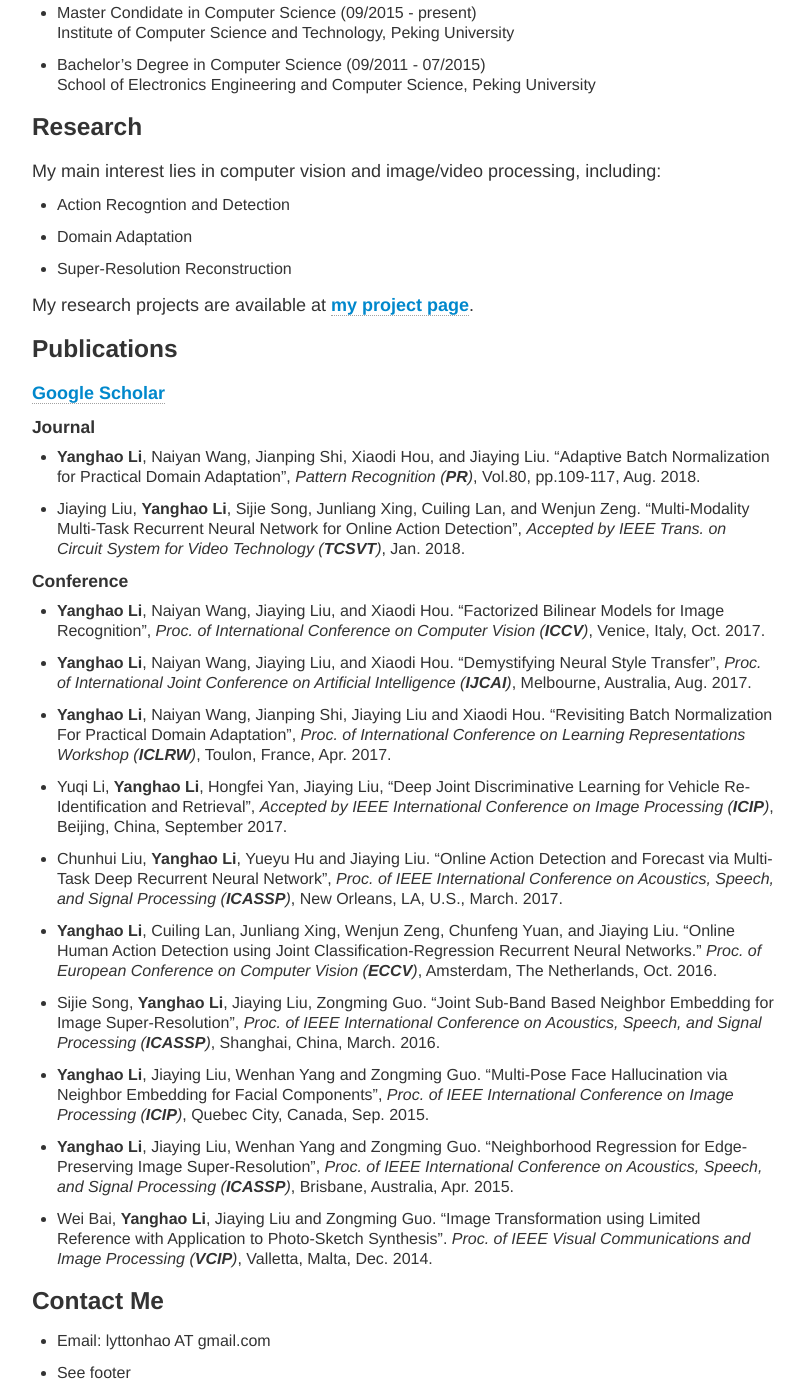
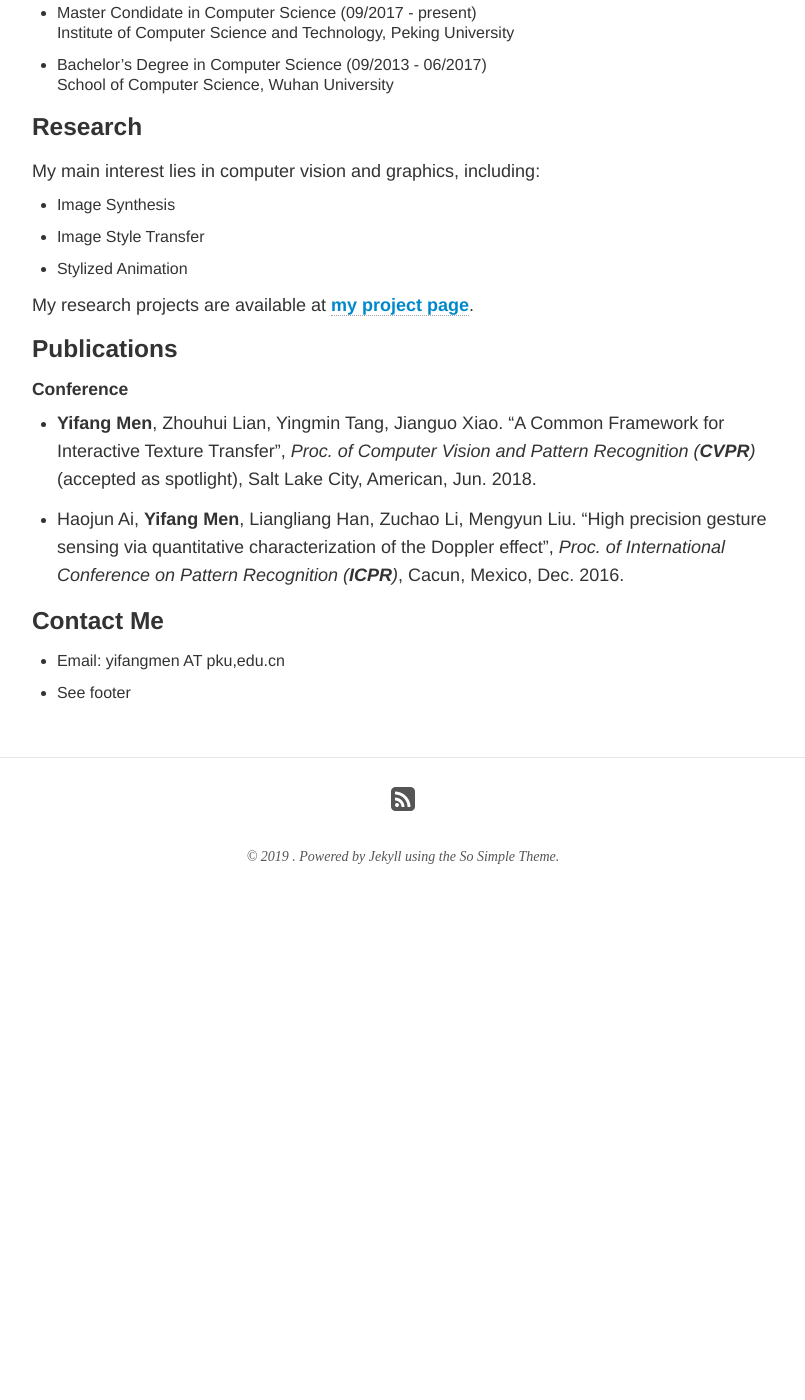
Before and after one commit to menyifang/menyifang.github.io, a Jekyll site: the page built from index.md, in a window 1280 px wide and 1400 px high, scrolled down 244 px. Shown: the whole window, without its empty margins (237-1042 px from the left). Built offline with Jekyll 4.4.1, drawn with Linux system fonts in a browser that asks for light colours; nearby versions of some CDN libraries; after the commit the page ends 1179 px from its top, so only the background shows below that; some of the changed text lies outside the part shown.

Commit message:
Update index.md

```diff
--- a/index.md
+++ b/index.md
@@ -1,46 +1,35 @@
 ---
 layout: page
 title:
-excerpt: "Yanghao Li's homepage"
+excerpt: "Yifang Men's homepage"
 search_omit: true
 ---
 
-I am Yanghao Li, currently a master student in the Institute of Computer Science & Technology of Peking University ([**ICST**](http://www.icst.pku.edu.cn)). I'm a member of the [**STRUCT**](http://www.icst.pku.edu.cn/course/icb/struct.html) group at the Institute of Computer Science and Technology.
+I am Yifang Men, currently a master student in the Institute of Computer Science & Technology of Peking University (ICST). I鈥檓 a member of the CSCL group at the Institute of Computer Science and Technology.
 
 ### Experiences
-* Master Condidate in Computer Science (09/2015 - present)\\
+* Master Condidate in Computer Science (09/2017 - present)\\
   Institute of Computer Science and Technology, Peking University
-* Bachelor's Degree in Computer Science (09/2011 - 07/2015)\\
-  School of Electronics Engineering and Computer Science, Peking University
+* Bachelor's Degree in Computer Science (09/2013 - 06/2017)\\
+  School of Computer Science, Wuhan University
 
 ### Research
-My main interest lies in computer vision and image/video processing, including:
+My main interest lies in computer vision and graphics, including:
 
-* Action Recogntion and Detection
-* Domain Adaptation
-* Super-Resolution Reconstruction
+* Image Synthesis
+* Image Style Transfer
+* Stylized Animation
 
-My research projects are available at [**my project page**]({{ site.url }}/projects/).
+My research projects are available at [**my project page**]({{ myf_site.url }}/projects/).
 
 ### Publications
-[**Google Scholar**](https://scholar.google.com/citations?user=-VgS8AIAAAAJ&hl=en)
-#### Journal
-* **Yanghao Li**, Naiyan Wang, Jianping Shi, Xiaodi Hou, and Jiaying Liu. "Adaptive Batch Normalization for Practical Domain Adaptation", *Pattern Recognition (**PR**)*, Vol.80, pp.109-117, Aug. 2018.
-* Jiaying Liu, **Yanghao Li**, Sijie Song, Junliang Xing, Cuiling Lan, and Wenjun Zeng. "Multi-Modality Multi-Task Recurrent Neural Network for Online Action Detection", *Accepted by IEEE Trans. on Circuit System for Video Technology (**TCSVT**)*, Jan. 2018.
 
 #### Conference
-* **Yanghao Li**, Naiyan Wang, Jiaying Liu, and Xiaodi Hou. "Factorized Bilinear Models for Image Recognition", *Proc. of International Conference on Computer Vision (**ICCV**)*, Venice, Italy, Oct. 2017.
-* **Yanghao Li**, Naiyan Wang, Jiaying Liu, and Xiaodi Hou. "Demystifying Neural Style Transfer", *Proc. of International Joint Conference on Artificial Intelligence (**IJCAI**)*, Melbourne, Australia, Aug. 2017.
-* **Yanghao Li**, Naiyan Wang, Jianping Shi, Jiaying Liu and Xiaodi Hou. "Revisiting Batch Normalization For Practical Domain Adaptation", *Proc. of International Conference on Learning Representations Workshop (**ICLRW**)*, Toulon, France, Apr. 2017.
-* Yuqi Li, **Yanghao Li**, Hongfei Yan, Jiaying Liu, "Deep Joint Discriminative Learning for Vehicle Re-Identification and Retrieval", *Accepted by IEEE International Conference on Image Processing (**ICIP**)*, Beijing, China, September 2017.
-* Chunhui Liu, **Yanghao Li**, Yueyu Hu and Jiaying Liu. "Online Action Detection and Forecast via Multi-Task Deep Recurrent Neural Network", *Proc. of IEEE International Conference on Acoustics, Speech, and Signal Processing (**ICASSP**)*, New Orleans, LA, U.S., March. 2017.
-* **Yanghao Li**, Cuiling Lan, Junliang Xing, Wenjun Zeng, Chunfeng Yuan, and Jiaying Liu. "Online Human Action Detection using Joint Classification-Regression Recurrent Neural Networks." *Proc. of European Conference on Computer Vision (**ECCV**)*, Amsterdam, The Netherlands, Oct. 2016.
-* Sijie Song, **Yanghao Li**, Jiaying Liu, Zongming Guo. "Joint Sub-Band Based Neighbor Embedding for Image Super-Resolution", *Proc. of IEEE International Conference on Acoustics, Speech, and Signal Processing (**ICASSP**)*, Shanghai, China, March. 2016.
-* **Yanghao Li**, Jiaying Liu, Wenhan Yang and Zongming Guo. "Multi-Pose Face Hallucination via Neighbor Embedding for Facial Components", *Proc. of IEEE International Conference on Image Processing (**ICIP**)*, Quebec City, Canada, Sep. 2015.
-* **Yanghao Li**, Jiaying Liu, Wenhan Yang and Zongming Guo. "Neighborhood Regression for Edge-Preserving Image Super-Resolution", *Proc. of IEEE International Conference on Acoustics, Speech, and Signal Processing (**ICASSP**)*, Brisbane, Australia, Apr. 2015.
-* Wei Bai, **Yanghao Li**, Jiaying Liu and Zongming Guo. "Image Transformation using Limited Reference with Application to Photo-Sketch Synthesis". *Proc. of IEEE Visual Communications and Image Processing (**VCIP**)*, Valletta, Malta, Dec. 2014.
 
+* **Yifang Men**, Zhouhui Lian, Yingmin Tang, Jianguo Xiao. "A Common Framework for Interactive Texture Transfer", *Proc. of Computer Vision and Pattern Recognition (**CVPR**)* (accepted as spotlight), Salt Lake City, American, Jun. 2018.
+
+*	Haojun Ai, **Yifang Men**, Liangliang Han, Zuchao Li, Mengyun Liu. "High precision gesture sensing via quantitative characterization of the Doppler effect", *Proc. of International Conference on Pattern Recognition (**ICPR**)*, Cacun, Mexico, Dec. 2016.
 
 ### Contact Me
-* Email: lyttonhao AT gmail.com
+* Email: yifangmen AT pku,edu.cn
 * See footer
```
